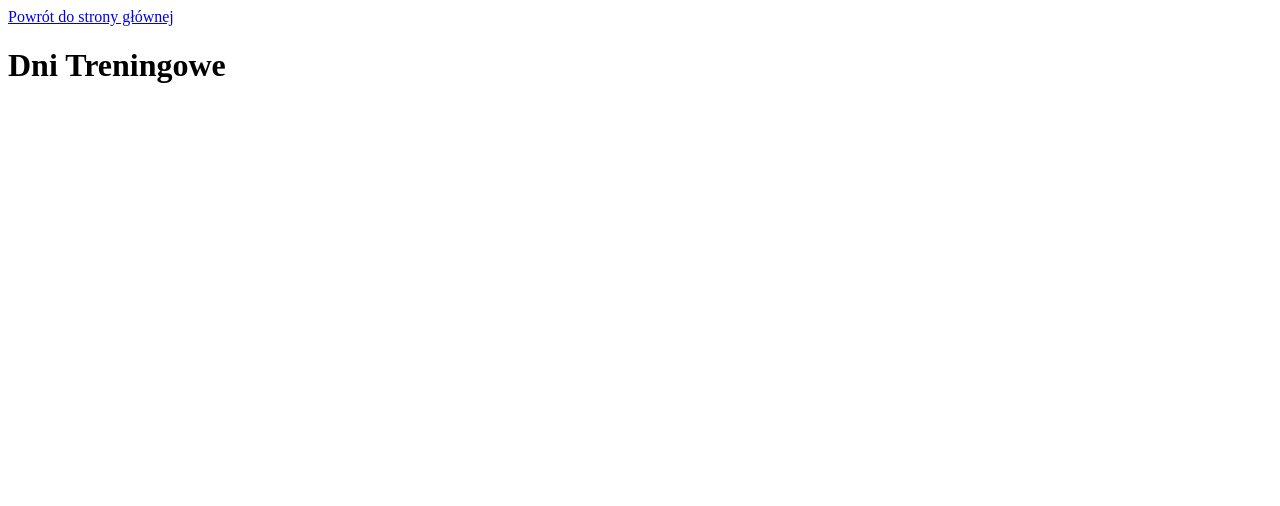
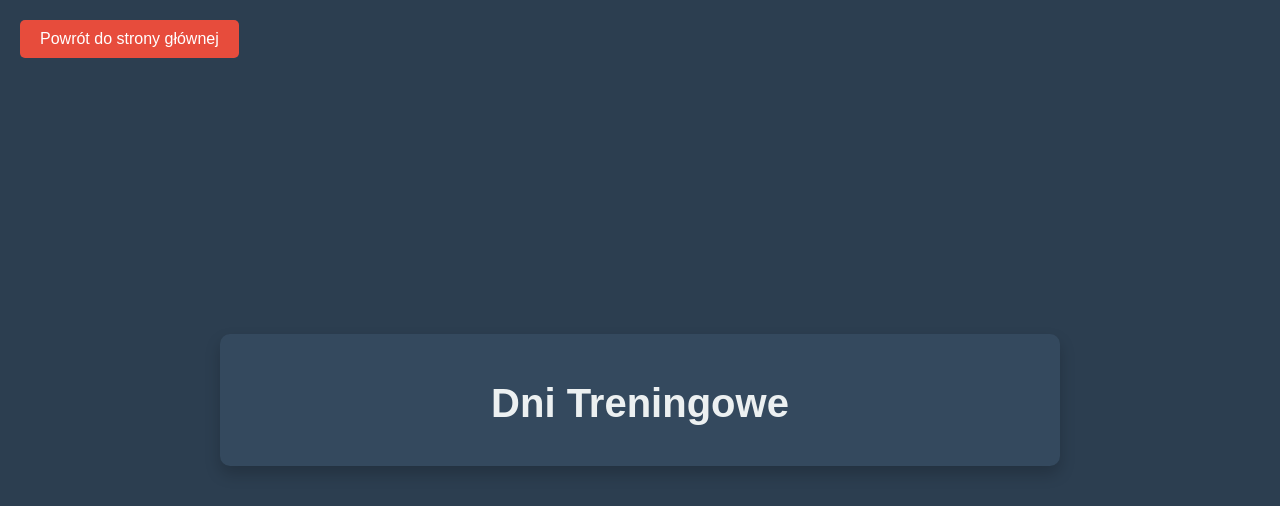
Before and after one commit to MateuszC16/gym-app, a website: page frontend/trainingDays.html in a window 1280 px wide. Drawn offline with Linux system fonts and the light colour scheme; no server answers.

Commit message:
css dla dni treningowych

```diff
--- a/frontend/trainingDays.html
+++ b/frontend/trainingDays.html
@@ -4,7 +4,7 @@
   <meta charset="UTF-8">
   <meta name="viewport" content="width=device-width, initial-scale=1.0">
   <title>Dni Treningowe</title>
-  <link rel="stylesheet" href="css/TrainingDaysList.css">
+  <link rel="stylesheet" href="css/TrainingDays.css">
 </head>
 <body>
   <a href="index.html" class="back-button">Powrót do strony głównej</a>
```
